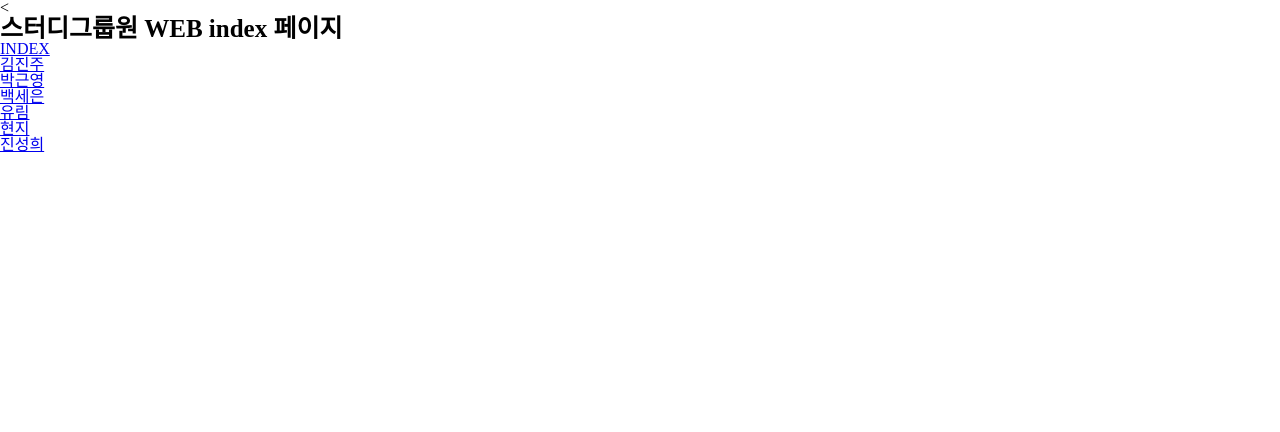
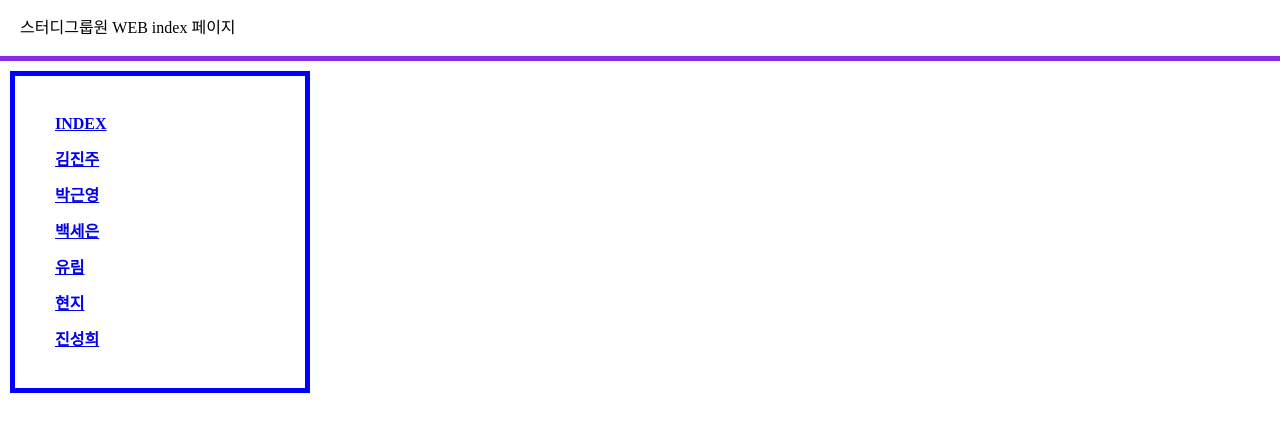
Before and after one commit to MichelleJin12/-, a plain HTML site: page index.html in a window 1280 px wide. Drawn offline with Linux system fonts and the light colour scheme.

Commit message:
5/11수정

```diff
--- a/css/style.css
+++ b/css/style.css
@@ -1,9 +1,23 @@
 /*index title font*/
+.h {
+    border-bottom: 5px solid blueviolet;
+    padding:20px;
+}
 
-.title {
-    font-size: 25px;
+.margin {
+    margin: 20px;
+    font-size: medium;
     font-weight: bold;
 }
+
+.box {
+    border:5px solid blue;
+    width:250px;
+    margin:10px;
+    padding:20px;
+}
+
+/*진성희.html*/
 
 .up {
     background-color: aquamarine;
--- a/index.html
+++ b/index.html
@@ -1,4 +1,4 @@
-<<!DOCTYPE html>
+<!DOCTYPE html>
 <html lang="en">
     <head>
         <meta charset="UTF-8">
@@ -11,20 +11,18 @@
     <body>
 
         <header>
-            <h1>
-                <div class ="title">
-                    스터디그룹원 WEB index 페이지
-                </div>
+            <h1 class="h">
+                스터디그룹원 WEB index 페이지
             </h1>
-            <div>
 
-            <nav><a href="index.html">INDEX</a></div></nav>
-            <div><a href="김진주.html">김진주</a></div>
-            <div><a href="박근영.html">박근영</a></div>
-            <div><a href="세은.html">백세은</a></div>
-            <div><a href="유림.html">유림</a></div>
-            <div><a href="현지.html">현지</a></div>
-            <div><a href="진성희.html">진성희</a></div>
+            <div class="box">
+            <div class="margin"><a href="index.html">INDEX</a></div>
+            <div class="margin"><a href="김진주.html">김진주</a></div>
+            <div class="margin"><a href="박근영.html">박근영</a></div>
+            <div class="margin"><a href="세은.html">백세은</a></div>
+            <div class="margin"><a href="유림.html">유림</a></div>
+            <div class="margin"><a href="현지.html">현지</a></div>
+            <div class="margin"><a href="진성희.html">진성희</a></div>
             </div>
         </header>
 
```
Also changed, not shown: 김진주.html (+10 -0 lines), 박근영.html (+10 -0 lines).
